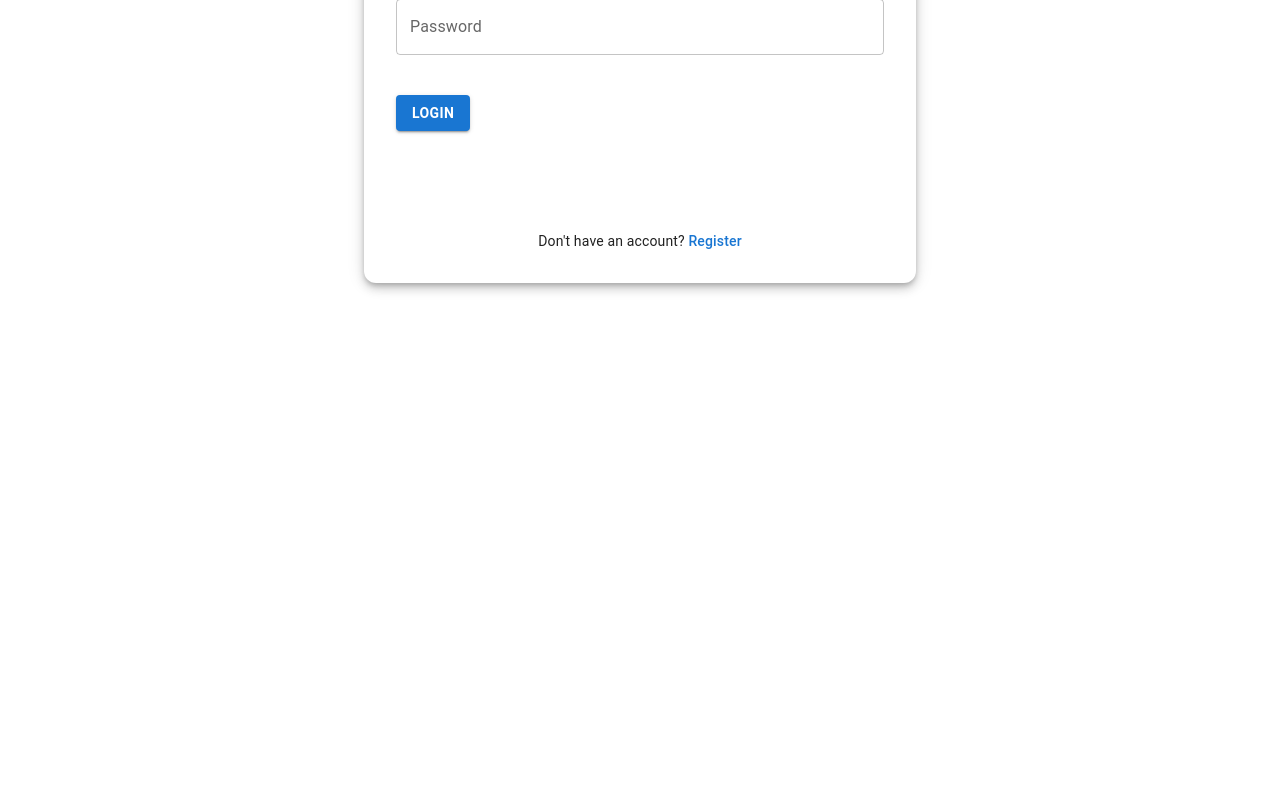
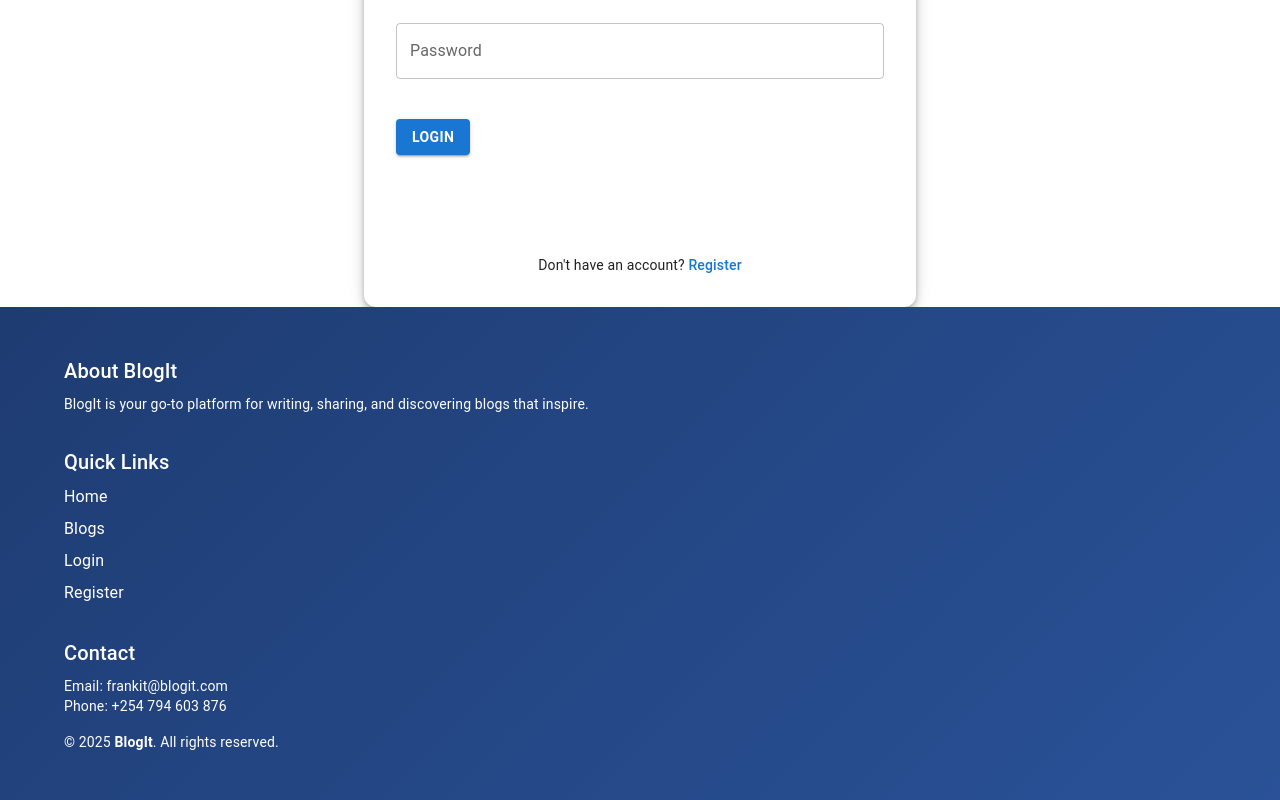
Before and after one commit to 676866/blogitapp, a React (Vite) app: page /login in a window 1280 px wide. Shown: the part 403-1203 px from the top of the page. Before the commit the page ends 800 px from the top, so only its background shows below. Built offline with nearby package versions, Linux system fonts and the light colour scheme.

Commit message:
make changes on the footer

```diff
--- a/src/App.tsx
+++ b/src/App.tsx
@@ -15,12 +15,11 @@ import CreateBlogPage from "./pages/CreateBlogPage";
 import EditBlogPage from './pages/EditBlogPage';
 import MyBlogsPage from './pages/MyBlogsPage';
 
-
 const App = () => {
   return (
     <Router>
       <Navbar />
-       <Toaster />
+       <Toaster /> m
       <Routes>
    <Route path="/" element={<LandingPage />} />
         <Route path="/login" element={<LoginPage />} />
--- /dev/null
+++ b/src/components/footer.tsx
@@ -0,0 +1,63 @@
+import { Box, Container, Link, Typography } from "@mui/material";
+
+const Footer = () => {
+
+  return (
+    <Box
+      component="footer"
+      sx={{
+        mt: "auto",
+        py: { xs: 4, md: 6 },
+        px: 2,
+        background: "linear-gradient(135deg, #1e3c72, #2a5298)",
+        color: "#ffffff",
+      }}
+    >
+      <Container maxWidth="lg">
+
+        <Box sx={{ mb: 4 }}>
+          <Typography variant="h6" gutterBottom>
+            About BlogIt
+          </Typography>
+          <Typography variant="body2">
+            BlogIt is your go-to platform for writing, sharing, and discovering blogs that inspire.
+          </Typography>
+        </Box>
+
+
+        <Box sx={{ mb: 4 }}>
+          <Typography variant="h6" gutterBottom>
+            Quick Links
+          </Typography>
+          <Box sx={{ display: "flex", flexDirection: "column", gap: 1 }}>
+            <Link href="/" underline="hover" color="inherit">
+              Home
+            </Link>
+            <Link href="/blogs" underline="hover" color="inherit">
+              Blogs
+            </Link>
+            <Link href="/login" underline="hover" color="inherit">
+              Login
+            </Link>
+            <Link href="/register" underline="hover" color="inherit">
+              Register
+            </Link>
+          </Box>
+        </Box>
+
+        <Box>
+          <Typography variant="h6" gutterBottom>
+            Contact
+          </Typography>
+          <Typography variant="body2">Email: frankit@blogit.com</Typography>
+          <Typography variant="body2">Phone: +254 794 603 876</Typography>
+          <Typography variant="body2" sx={{ mt: 2 }}>
+            © {new Date().getFullYear()} <strong>BlogIt</strong>. All rights reserved.
+          </Typography>
+        </Box>
+      </Container>
+    </Box>
+  );
+};
+
+export default Footer;
--- a/src/pages/BlogCreatePage.tsx
+++ b/src/pages/BlogCreatePage.tsx
@@ -1,6 +1,13 @@
 import { useState } from "react";
-import { TextField, Button, Container, Typography, Box } from "@mui/material";
+import {
+  TextField,
+  Button,
+  Container,
+  Typography,
+  Box,
+} from "@mui/material";
 import { useAuth } from "../context/AuthContext";
+import SimpleFooter from "../components/footer";
 
 const BlogCreatePage = () => {
   useAuth();
@@ -33,6 +40,7 @@ const BlogCreatePage = () => {
   };
 
   return (
+    <>
       <Container maxWidth="md">
         <Typography variant="h4" gutterBottom mt={4}>
           Create New Blog
@@ -77,10 +85,21 @@ const BlogCreatePage = () => {
           >
             {loading ? "Submitting..." : "Create Blog"}
           </Button>
-        {successMsg && <Typography color="success.main" mt={2}>{successMsg}</Typography>}
-        {errorMsg && <Typography color="error" mt={2}>{errorMsg}</Typography>}
+          {successMsg && (
+            <Typography color="success.main" mt={2}>
+              {successMsg}
+            </Typography>
+          )}
+          {errorMsg && (
+            <Typography color="error" mt={2}>
+              {errorMsg}
+            </Typography>
+          )}
         </Box>
       </Container>
+
+      <SimpleFooter />
+    </>
   );
 };
 
--- a/src/pages/BlogDetailsPage.tsx
+++ b/src/pages/BlogDetailsPage.tsx
@@ -12,6 +12,8 @@ import ReactMarkdown from "react-markdown";
 import { useEffect, useState } from "react";
 import axios from "axios";
 import { useAuth } from "../context/AuthContext";
+import SimpleFooter from "../components/footer";
+
 interface Blog {
   id: string;
   title: string;
@@ -80,6 +82,7 @@ const BlogDetailsPage = () => {
   const isAuthor = user?.username === blog.author.username;
 
   return (
+    <>
       <Container maxWidth="md" sx={{ mt: 4 }}>
         <Typography variant="h3" fontWeight="bold" gutterBottom>
           {blog.title}
@@ -88,7 +91,7 @@ const BlogDetailsPage = () => {
           {blog.synopsis}
         </Typography>
 
-      <Typography variant="subtitle2"   style={{ fontWeight: 'bold', color: '#000' }}>
+        <Typography variant="subtitle2" style={{ fontWeight: 'bold', color: '#000' }}>
           By {blog.author.firstName} {blog.author.lastName} •{" "}
           {new Date(blog.createdAt).toLocaleDateString(undefined, {
             year: "numeric",
@@ -98,17 +101,15 @@ const BlogDetailsPage = () => {
         </Typography>
 
         {blog.featuredImg && (
-        <Card sx={{
+          <Card
+            sx={{
               width: '45%',
               maxHeight: 300,
               objectFit: 'cover',
               borderRadius: 2,
-          my: 3
-
-          }}>
-
-
-
+              my: 3,
+            }}
+          >
             <CardMedia
               component="img"
               height="300"
@@ -118,7 +119,8 @@ const BlogDetailsPage = () => {
           </Card>
         )}
 
-      <Box   sx={{
+        <Box
+          sx={{
             mt: 2,
             whiteSpace: "pre-line",
             '& > *:first-of-type::first-letter': {
@@ -132,7 +134,6 @@ const BlogDetailsPage = () => {
         >
           <ReactMarkdown>{blog.content}</ReactMarkdown>
         </Box>
-
 
         {isAuthor && (
           <Box sx={{ mt: 4, display: "flex", gap: 2 }}>
@@ -149,6 +150,9 @@ const BlogDetailsPage = () => {
           </Box>
         )}
       </Container>
+
+      <SimpleFooter />
+    </>
   );
 };
 
--- a/src/pages/BlogListPage.tsx
+++ b/src/pages/BlogListPage.tsx
@@ -13,7 +13,7 @@ import {
 import Grid from "@mui/material/Grid";
 import axios from "axios";
 import { Link } from "react-router-dom";
-
+import SimpleFooter from "../components/footer";
 interface Blog {
   id: string;
   title: string;
@@ -48,13 +48,12 @@ const BlogListPage = () => {
   }, []);
 
   return (
-    <Container sx={{ mt: 5,  py: 6}}>
-      <Box  display="flex" justifyContent="space-between" mb={3}>
-      <Typography variant="h4"  fontWeight={600} >
-        Recent Blogs Posts
+    <>
+      <Container sx={{ mt: 5, py: 6 }}>
+        <Box display="flex" justifyContent="space-between" mb={3}>
+          <Typography variant="h4" fontWeight={600}>
+            Recent Blog Posts
           </Typography>
-
-
           <Button
             variant="contained"
             component={Link}
@@ -66,10 +65,7 @@ const BlogListPage = () => {
         </Box>
 
         {loading ? (
-        <Typography>Loading...
-
-        </Typography>
-
+          <Typography>Loading...</Typography>
         ) : (
           <Grid container spacing={4}>
             {blogs.map((blog) => (
@@ -103,17 +99,14 @@ const BlogListPage = () => {
                     height="180"
                     image={blog.featuredImg || "https://via.placeholder.com/400x200"}
                     alt={blog.title}
-    sx={{
-
-      //  width: "100%",
-      objectFit: "cover",
-    }}
+                    sx={{ objectFit: "cover" }}
                   />
                   <CardContent sx={{ flexGrow: 1 }}>
-    <Typography variant="subtitle1"  fontWeight={600}  gutterBottom>
+                    <Typography variant="subtitle1" fontWeight={600} gutterBottom>
                       {blog.title}
                     </Typography>
-    <Typography variant="body2"
+                    <Typography
+                      variant="body2"
                       color="text.secondary"
                       sx={{
                         display: "-webkit-box",
@@ -124,16 +117,28 @@ const BlogListPage = () => {
                     >
                       {blog.content.slice(0, 50)}...
                     </Typography>
-     <Box mt={2} display="flex" justifyContent="space-between" alignItems="center" gap={1}
+                    <Box
+                      mt={2}
+                      display="flex"
+                      justifyContent="space-between"
+                      alignItems="center"
+                      gap={1}
                       sx={{
                         backgroundColor: "#96C3EB",
                         p: 1,
                         borderRadius: 2,
                         mt: 2,
-    }}>
-
-       <Avatar sx={{ width: 30, height: 30, fontSize: 13,bgcolor: "#14AAF5",
-        color: "#fff", }}>
+                      }}
+                    >
+                      <Avatar
+                        sx={{
+                          width: 30,
+                          height: 30,
+                          fontSize: 13,
+                          bgcolor: "#14AAF5",
+                          color: "#fff",
+                        }}
+                      >
                         {blog.author?.firstName?.charAt(0).toUpperCase() || "A"}
                       </Avatar>
                       <Typography variant="caption" color="black">
@@ -141,7 +146,6 @@ const BlogListPage = () => {
                         {new Date(blog.createdAt).toLocaleDateString("en-GB")}
                       </Typography>
                     </Box>
-
                   </CardContent>
                   <CardActions sx={{ justifyContent: "flex-end" }}>
                     <Button
@@ -154,12 +158,14 @@ const BlogListPage = () => {
                     </Button>
                   </CardActions>
                 </Card>
-
               </Grid>
             ))}
           </Grid>
         )}
       </Container>
+
+      <SimpleFooter />
+    </>
   );
 };
 
--- a/src/pages/CreateBlogPage.tsx
+++ b/src/pages/CreateBlogPage.tsx
@@ -10,6 +10,7 @@ import {
 import axios from "axios";
 import { useNavigate } from "react-router-dom";
 import { useAuth } from "../context/AuthContext";
+import SimpleFooter from "../components/footer"
 
 const CreateBlogPage = () => {
   const [title, setTitle] = useState("");
@@ -64,6 +65,7 @@ const CreateBlogPage = () => {
   };
 
   return (
+    <>
       <Container maxWidth="sm" sx={{ mt: 4 }}>
         <Typography variant="h4" gutterBottom>
           Create New Blog
@@ -123,6 +125,9 @@ const CreateBlogPage = () => {
           </Button>
         </Box>
       </Container>
+
+      <SimpleFooter />
+    </>
   );
 };
 
--- a/src/pages/EditBlogPage.tsx
+++ b/src/pages/EditBlogPage.tsx
@@ -11,6 +11,7 @@ import { useParams, useNavigate } from "react-router-dom";
 import axios from "axios";
 import { useAuth } from "../context/AuthContext";
 import { toast } from "react-hot-toast";
+import SimpleFooter from "../components/footer"
 
 const EditBlogPage = () => {
   const { id } = useParams();
@@ -71,21 +72,30 @@ const EditBlogPage = () => {
 
   if (!token) {
     return (
+      <>
         <Container sx={{ mt: 4 }}>
-        <Typography color="error">You must be logged in to edit blogs.</Typography>
+          <Typography color="error">
+            You must be logged in to edit blogs.
+          </Typography>
         </Container>
+        <SimpleFooter />
+      </>
     );
   }
 
   if (loading) {
     return (
+      <>
         <Container sx={{ mt: 4, textAlign: "center" }}>
           <CircularProgress />
         </Container>
+        <SimpleFooter />
+      </>
     );
   }
 
   return (
+    <>
       <Container maxWidth="sm" sx={{ mt: 4 }}>
         <Typography variant="h4" gutterBottom>
           Edit Blog
@@ -139,6 +149,9 @@ const EditBlogPage = () => {
           </Button>
         </Box>
       </Container>
+
+      <SimpleFooter />
+    </>
   );
 };
 
--- a/src/pages/LandingPage.tsx
+++ b/src/pages/LandingPage.tsx
@@ -1,11 +1,12 @@
 import { Container, Typography, Box, Button } from "@mui/material";
 import { useNavigate } from "react-router-dom";
 import { motion } from "framer-motion";
-
+import SimpleFooter from "../components/footer"
 const LandingPage = () => {
   const navigate = useNavigate();
 
   return (
+    <>
       <Box
         sx={{
           minHeight: "100vh",
@@ -45,6 +46,9 @@ const LandingPage = () => {
           </motion.div>
         </Container>
       </Box>
+
+      <SimpleFooter />
+    </>
   );
 };
 
--- a/src/pages/LoginPage.tsx
+++ b/src/pages/LoginPage.tsx
@@ -11,7 +11,7 @@ import { useNavigate } from "react-router-dom";
 import axios from "axios";
 import { toast } from "react-hot-toast";
 import { useAuth } from "../context/AuthContext";
-
+import SimpleFooter from "../components/footer"
 const Login = () => {
   const navigate = useNavigate();
   const { setUser } = useAuth();
@@ -78,6 +78,7 @@ const Login = () => {
   };
 
   return (
+    <>
       <Container maxWidth="sm">
         <Paper elevation={6} sx={{ p: 4, mt: 10, borderRadius: 3 }}>
           <Typography variant="h4" align="center" gutterBottom>
@@ -144,6 +145,9 @@ const Login = () => {
           </Typography>
         </Paper>
       </Container>
+
+      <SimpleFooter />
+    </>
   );
 };
 
--- a/src/pages/MyBlogsPage.tsx
+++ b/src/pages/MyBlogsPage.tsx
@@ -3,6 +3,8 @@ import axios from "axios";
 import { useAuth } from "../context/AuthContext";
 import { Container, Typography } from "@mui/material";
 import BlogCard from "../components/BlogCard";
+import SimpleFooter from '../components/footer'
+
 
 type Blog = {
   id: string;
@@ -37,6 +39,7 @@ const MyBlogsPage = () => {
   }, [user]);
 
   return (
+    <>
       <Container sx={{ mt: 4 }}>
         <Typography variant="h4" gutterBottom>
           My Blogs
@@ -48,6 +51,9 @@ const MyBlogsPage = () => {
           <Typography>Loading...</Typography>
         )}
       </Container>
+
+      <SimpleFooter />
+    </>
   );
 };
 
--- a/src/pages/ProfilePage.tsx
+++ b/src/pages/ProfilePage.tsx
@@ -17,7 +17,7 @@ import { useAuth } from "../context/AuthContext";
 import { useQuery } from "@tanstack/react-query";
 import axios from "axios";
 import { useNavigate } from "react-router-dom";
-
+import SimpleFooter from "../components/footer"
 
 type Blog = {
   id: string;
@@ -28,13 +28,8 @@ type Blog = {
   createdAt: string;
 };
 
-
-
 const ProfilePage = () => {
-
   const navigate = useNavigate();
-
-
   const { user } = useAuth();
 
   const name = (user as any)?.firstName || "User Name";
@@ -48,17 +43,14 @@ const ProfilePage = () => {
   };
 
   const handleSaveProfile = () => {
-
     console.log("Saving profile:", formData);
     setEditOpen(false);
   };
-
 
   const {
     data: blogs,
     isLoading,
     isError,
-  error,
   } = useQuery<Blog[], Error>({
     queryKey: ["myBlogs"],
     queryFn: async () => {
@@ -71,10 +63,8 @@ const {
     },
   });
 
-console.log({ blogs, isLoading, isError, error });
-
-
   return (
+    <>
       <Box
         sx={{
           minHeight: "100vh",
@@ -109,25 +99,28 @@ console.log({ blogs, isLoading, isError, error });
               </Typography>
 
               <Box sx={{ mt: 3, display: "flex", gap: 2, justifyContent: "center" }}>
-              <Button variant="contained"     sx={{ minWidth: '100px', height: '45px' }}
- onClick={() => setEditOpen(true)}>
+                <Button
+                  variant="contained"
+                  sx={{ minWidth: "100px", height: "45px" }}
+                  onClick={() => setEditOpen(true)}
+                >
                   Edit Profile
                 </Button>
-              <Button variant="outlined"     sx={{ minWidth: '150px', height: '45px' }}
- href="/blogs">
+                <Button
+                  variant="outlined"
+                  sx={{ minWidth: "150px", height: "45px" }}
+                  href="/blogs"
+                >
                   View All Blogs
                 </Button>
-
                 <Button
                   variant="contained"
-    sx={{ minWidth: '100px', height: '45px' }}
+                  sx={{ minWidth: "100px", height: "45px" }}
                   onClick={() => navigate("/my-blogs")}
                 >
                   My Blogs
                 </Button>
-
               </Box>
-
 
               <Box sx={{ mt: 6, textAlign: "left" }}>
                 <Typography variant="h6" gutterBottom>
@@ -151,7 +144,6 @@ console.log({ blogs, isLoading, isError, error });
                   <Typography>You haven't created any blogs yet.</Typography>
                 )}
               </Box>
-
             </Paper>
           </motion.div>
         </Container>
@@ -185,6 +177,10 @@ console.log({ blogs, isLoading, isError, error });
           </DialogActions>
         </Dialog>
       </Box>
+
+
+      <SimpleFooter />
+    </>
   );
 };
 
--- a/src/pages/RegisterPage.tsx
+++ b/src/pages/RegisterPage.tsx
@@ -1,18 +1,26 @@
-import { Box, Button, Container, TextField, Typography, Alert } from '@mui/material';
-import { useState } from 'react';
-import axios from 'axios';
-import { useNavigate } from 'react-router-dom';
+import {
+  Box,
+  Button,
+  Container,
+  TextField,
+  Typography,
+  Alert,
+} from "@mui/material";
+import { useState } from "react";
+import axios from "axios";
+import { useNavigate } from "react-router-dom";
+import SimpleFooter from "../components/footer"
 
 const RegisterPage = () => {
   const [formData, setFormData] = useState({
-    firstName: '',
-    lastName: '',
-    username: '',
-    email: '',
-    password: '',
+    firstName: "",
+    lastName: "",
+    username: "",
+    email: "",
+    password: "",
   });
 
-  const [error, setError] = useState('');
+  const [error, setError] = useState("");
   const navigate = useNavigate();
 
   const handleChange = (e: React.ChangeEvent<HTMLInputElement>) => {
@@ -32,7 +40,6 @@ const RegisterPage = () => {
       setTimeout(() => {
         navigate("/login");
       });
-
     } catch (err: any) {
       console.error("Registration failed:", err.response?.data || err.message);
       setError(err.response?.data?.message || "Registration failed");
@@ -40,6 +47,7 @@ const RegisterPage = () => {
   };
 
   return (
+    <>
       <Container maxWidth="sm">
         <Box mt={8}>
           <Typography variant="h4" gutterBottom>
@@ -106,6 +114,9 @@ const RegisterPage = () => {
           </form>
         </Box>
       </Container>
+
+      <SimpleFooter />
+    </>
   );
 };
 
```
Lines whose indentation alone changed are shown as unchanged.
